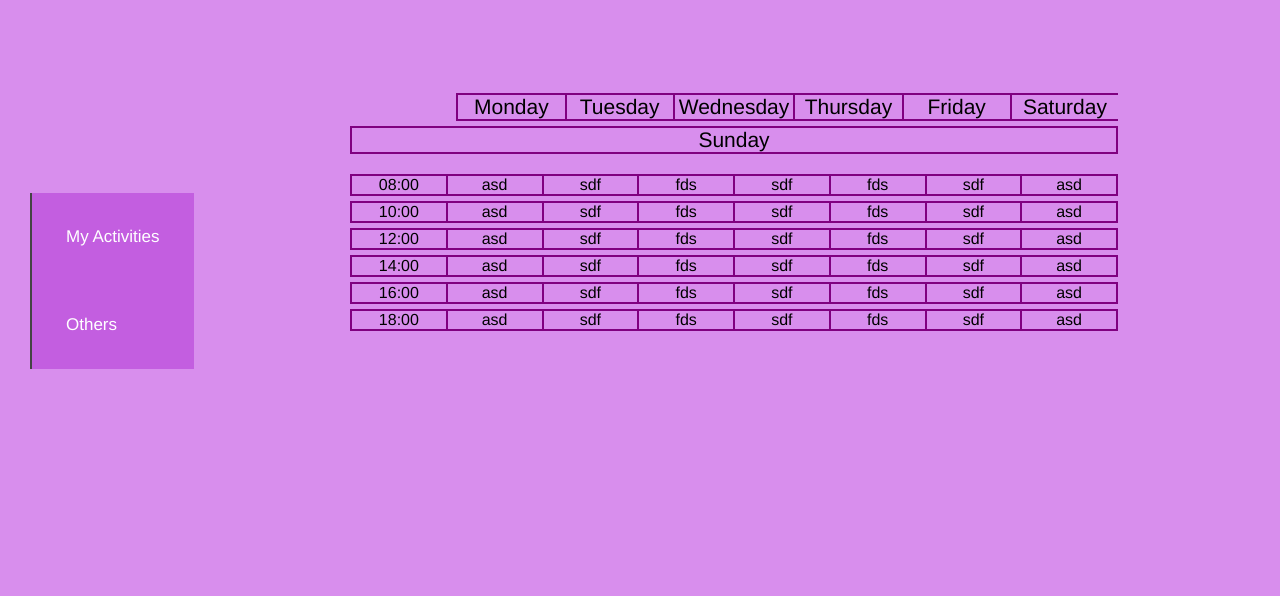
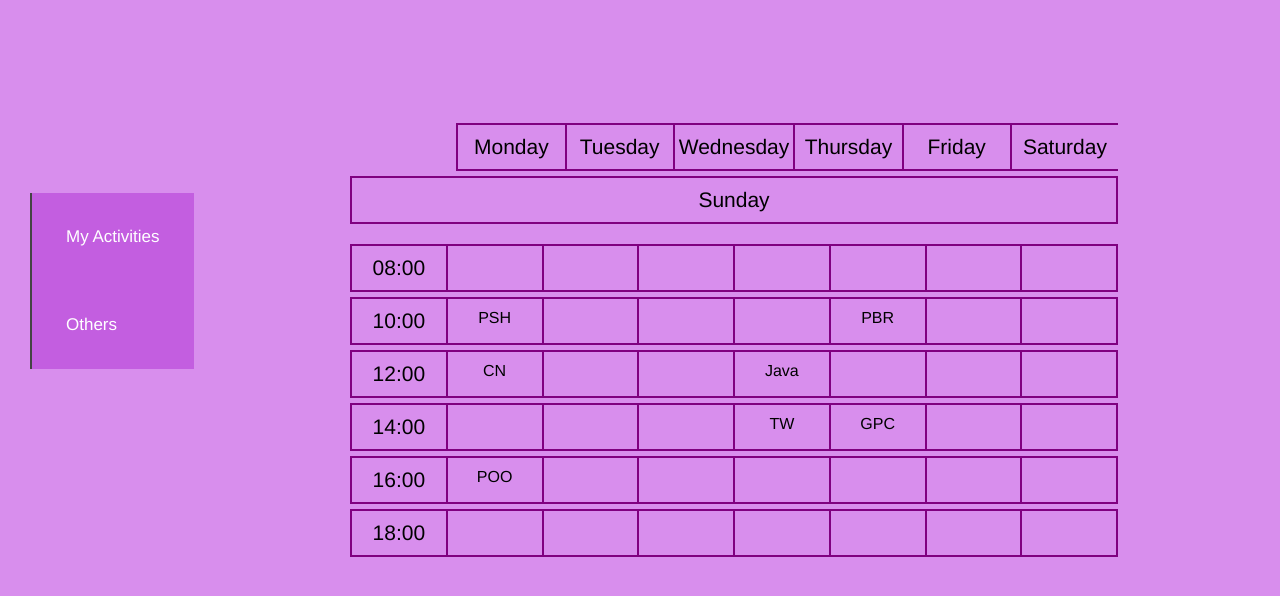
Before and after one commit to RSilviu/PerA, a PHP site: page /activities.html in a window 1280 px wide. Shown: the part 57-653 px from the top of the page. Run offline with PHP 8.4, Linux system fonts and the light colour scheme.

Commit message:
added the Stats Graph

```diff
--- a/activities.html
+++ b/activities.html
@@ -7,6 +7,7 @@
     <link rel="stylesheet" type="text/css" href="./static/css/home.css">
     <link rel="stylesheet" type="text/css" href="./static/css/activities.css">
     <script defer src="./static/fontawesome/fontawesome-all.js"></script>
+    <script defer src="./static/activities.js"></script>
 </head>
 <body>
     <nav id="topnav">
@@ -21,7 +22,11 @@
       <a href="#">Others</a>
     </div>
 
-    <div class="timetable">
+    <div class="activities">
+
+
+
+        <div id="timetable">
 
             <div class="table-row-days">
                 <div class="table-column" style="border: 0px"></div>
@@ -34,162 +39,199 @@
                 <div class="table-column">Sunday</div>
             </div>
             <div class="table-row">
-            <div class="table-column">
+                <div class="table-column" style="font-size: 21px">
                     08:00
                 </div>
                 <div class="table-column">
-                asd
+
                 </div>
                 <div class="table-column">
-                sdf
+
                 </div>
                 <div class="table-column">
-                fds
+
                 </div>
                 <div class="table-column">
-                sdf
+
                 </div>
                 <div class="table-column">
-                fds
+
                 </div>
                 <div class="table-column">
-                sdf
+
                 </div>
                 <div class="table-column">
-                asd
+
                 </div>
             </div>
             <div class="table-row">
-            <div class="table-column">
+                <div class="table-column" style="font-size: 21px">
                     10:00
                 </div>
                 <div class="table-column">
-                asd
+                    PSH
                 </div>
                 <div class="table-column">
-                sdf
+
                 </div>
                 <div class="table-column">
-                fds
+
                 </div>
                 <div class="table-column">
-                sdf
+
                 </div>
                 <div class="table-column">
-                fds
+                    PBR
                 </div>
                 <div class="table-column">
-                sdf
+
                 </div>
                 <div class="table-column">
-                asd
+
                 </div>
             </div>
             <div class="table-row">
-            <div class="table-column">
+                <div class="table-column" style="font-size: 21px">
                     12:00
                 </div>
                 <div class="table-column">
-                asd
+                    CN
                 </div>
                 <div class="table-column">
-                sdf
+
                 </div>
                 <div class="table-column">
-                fds
+
                 </div>
                 <div class="table-column">
-                sdf
+                    Java
                 </div>
                 <div class="table-column">
-                fds
+
                 </div>
                 <div class="table-column">
-                sdf
+
                 </div>
                 <div class="table-column">
-                asd
+
                 </div>
             </div>
             <div class="table-row">
-            <div class="table-column">
+                <div class="table-column" style="font-size: 21px">
                     14:00
                 </div>
                 <div class="table-column">
-                asd
+
                 </div>
                 <div class="table-column">
-                sdf
+
                 </div>
                 <div class="table-column">
-                fds
+
                 </div>
                 <div class="table-column">
-                sdf
+                    TW
                 </div>
                 <div class="table-column">
-                fds
+                    GPC
                 </div>
                 <div class="table-column">
-                sdf
+
                 </div>
                 <div class="table-column">
-                asd
+
                 </div>
             </div>
             <div class="table-row">
-            <div class="table-column">
+                <div class="table-column"  style="font-size: 21px">
                     16:00
                 </div>
                 <div class="table-column">
-                asd
+                    POO
                 </div>
                 <div class="table-column">
-                sdf
+
                 </div>
                 <div class="table-column">
-                fds
+
                 </div>
                 <div class="table-column">
-                sdf
+
                 </div>
                 <div class="table-column">
-                fds
+
                 </div>
                 <div class="table-column">
-                sdf
+
                 </div>
                 <div class="table-column">
-                asd
+
                 </div>
             </div>
             <div class="table-row">
-            <div class="table-column">
+                <div class="table-column" style="font-size: 21px">
                     18:00
                 </div>
                 <div class="table-column">
-                asd
+
                 </div>
                 <div class="table-column">
-                sdf
+
                 </div>
                 <div class="table-column">
-                fds
+
                 </div>
                 <div class="table-column">
-                sdf
+
                 </div>
                 <div class="table-column">
-                fds
+
                 </div>
                 <div class="table-column">
-                sdf
+
                 </div>
                 <div class="table-column">
-                asd
+
                 </div>
             </div>
         </div>
 
+        <div id="bar-graph">
+                <div class="day">
+                    <div class="vertical-block">PSH</div>
+                    <div class="vertical-block">CN</div>
+                    <div class="vertical-block">POO</div>
+                </div>
+                <div class="day">
+                    <div class="ny-block"></div>
+                </div>
+                <div class="day">
+                    <div class="ny-block"></div>
+                </div>
+                <div class="day">
+                    <div class="vertical-block">Java</div>
+                    <div class="vertical-block">TW</div>
+                </div>
+                <div class="day">
+                    <div class="vertical-block">PBR</div>
+                    <div class="vertical-block">GPC</div>
+                </div>
+                <div class="day">
+                    <div class="ny-block"></div>
+                </div>
+                <div class="day">
+                    <div class="ny-block"></div>
+                </div>
+            <div class="day-bar">Monday</div>
+            <div class="day-bar">Tuesday</div>
+            <div class="day-bar">Wednesday</div>
+            <div class="day-bar">Thursday</div>
+            <div class="day-bar">Friday</div>
+            <div class="day-bar">Saturday</div>
+            <div class="day-bar">Sunday</div>
+        </div>
+
+    </div>
+
 </body>
 </html>
--- a/static/css/activities.css
+++ b/static/css/activities.css
@@ -1,10 +1,10 @@
-.timetable
+#timetable
 {
 	display: inline-block;
-	width: 60%;
+	width: 100%;
 	position: relative;
-	top: 150px;
-	left: 350px;
+	/*top: 150px;*/
+	/*left: 350px;*/
 }
 
 .table-row {
@@ -15,6 +15,7 @@
 
 .table-row-days
 {
+	margin-top: 30px;
 	font-size: 21px;
 	display: flex;
 	flex-wrap: wrap;
@@ -26,6 +27,8 @@
 	text-align: center;
 	flex: 11%;
 	padding: 0 4px;
+	padding-top: 10px;
+	padding-bottom: 10px;
 	margin-bottom: 5px;
     border-top: solid 2px purple;
     border-bottom: solid 2px purple;
@@ -36,3 +39,94 @@
 .table-column:last-child {
 	border-right: solid 2px purple;
 }
+
+
+
+#bar-graph
+{
+	display: none;
+	width: 100%;
+	position: relative;
+	top: 150px;
+	/*left: 350px;*/
+	height: 386px;
+}
+
+.day-bar
+{
+	margin-top: 5px;
+	font-size: 20px;
+	display: inline-block;
+	width:13%;
+	position: relative;
+	text-align: center;
+}
+
+.vertical-block
+{
+	margin: 0px;
+	position: relative;
+	background-color: purple;
+	height: 50px;
+	text-align: center;
+	vertical-align: middle;
+	line-height: 50px;
+}
+
+.day
+{
+	display: inline-block;
+	width:13%;
+	position: relative;
+	margin:0px;
+	padding: 0px;
+}
+
+.ny-block
+{
+	margin-top: 18px;
+	position: absolute;
+	background-color: purple;
+	height: 2px;
+	width: 97%;
+	text-align: center;
+	vertical-align: middle;
+	line-height: 2px;
+}
+
+.activities
+{
+	display: inline-block;
+	width: 60%;
+	position: relative;
+	top: 150px;
+	left: 350px;
+	/*border: solid red 10px;*/
+}
+
+#timetable-b
+{
+	margin-left: 5%;
+	padding: 0px;
+	float: left;
+	height: 80px;
+	width: 40%;
+	text-align: center;
+	font-size: 50px;
+	border-radius: 50px;
+	position: relative;
+	margin-right: 10%;
+}
+
+#bar-graph-b
+{
+	margin: 0px;
+	padding: 0px;
+	float: left;
+	height: 80px;
+	width: 40%;
+	text-align: center;
+	font-size: 50px;
+	border-radius: 50px;
+	position: relative;
+}
```
Lines whose indentation alone changed are shown as unchanged.
